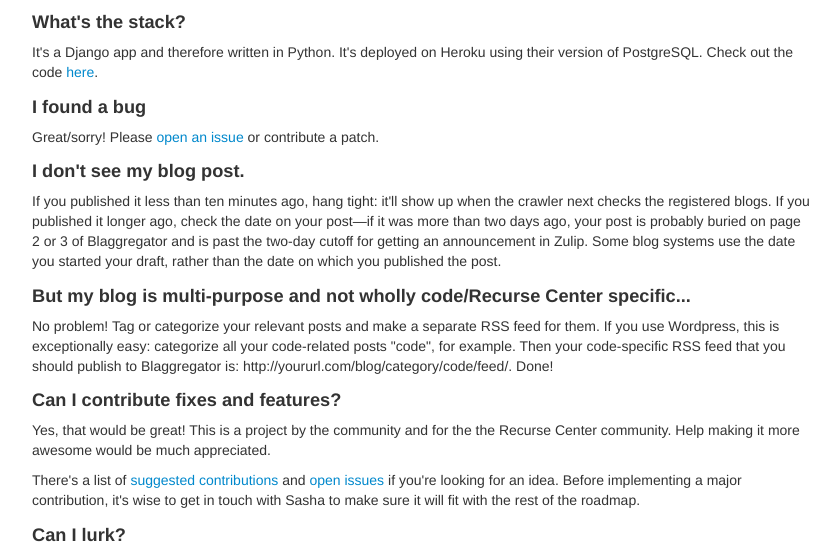
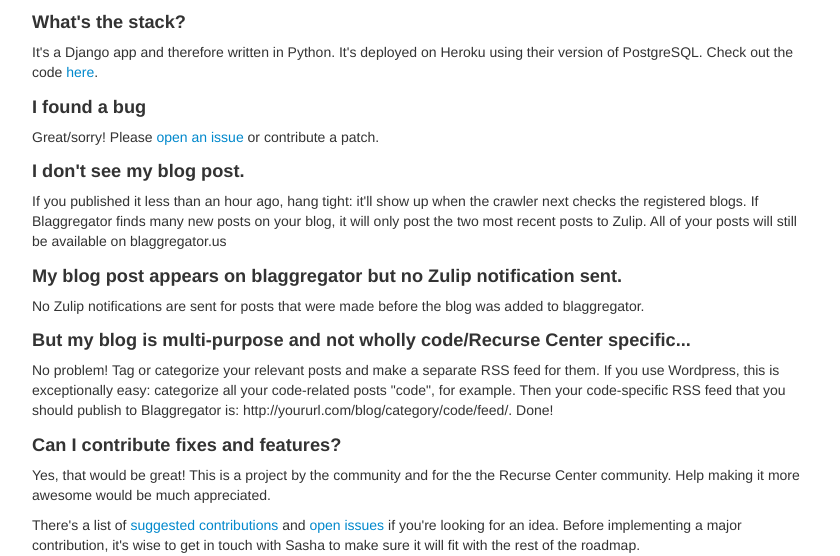
Before and after one commit to recursecenter/blaggregator, a Django app: page /about/ in a window 1280 px wide. Shown: the part 796-1352 px from the top of the page, without its empty margins (238-1078 px from the left). Run offline with Django 3.2, Linux system fonts and the light colour scheme; data that the repository does not hold is empty.

Commit message:
Clarify crawling and zulip notifications.

```diff
--- a/home/templates/home/about.html
+++ b/home/templates/home/about.html
@@ -53,7 +53,21 @@
 
             <p class="question">I don't see my blog post.</p>
 
-            <p class="answer">If you published it less than ten minutes ago, hang tight: it'll show up when the crawler next checks the registered blogs.  If you published it longer ago, check the date on your post—if it was more than two days ago, your post is probably buried on page 2 or 3 of Blaggregator and is past the two-day cutoff for getting an announcement in Zulip. Some blog systems use the date you started your draft, rather than the date on which you published the post. </p>
+            <p class="answer">
+                If you published it less than an hour ago, hang tight: it'll
+                show up when the crawler next checks the registered blogs.
+
+                If Blaggregator finds many new posts on your blog, it will only
+                post the two most recent posts to Zulip. All of your posts will
+                still be available on blaggregator.us
+            </p>
+
+            <p class="question">My blog post appears on blaggregator but no Zulip notification sent.</p>
+
+            <p class="answer">
+                No Zulip notifications are sent for posts that were made before
+                the blog was added to blaggregator.
+            </p>
 
             <p class="question">But my blog is multi-purpose and not wholly code/Recurse Center specific...</p>
 
--- a/home/templates/home/add_blog.html
+++ b/home/templates/home/add_blog.html
@@ -16,6 +16,12 @@
 
       <p>Please add your blog's <span style="color:red">FEED</span> url.</p>
 
+      <ul>
+          <li><strong>All</strong> your blog posts (in this feed) will show up on Blaggregator</li>
+          <li>All your <strong>future</strong> blog posts (in this feed) will be notified on Zulip</li>
+      </ul>
+
+
       <div class="input-append">
         <input class="span6" name="feed_url" type="url" placeholder="Feed URL">
         <button class="btn" type="button submit">Add Your Blog</button>
```
